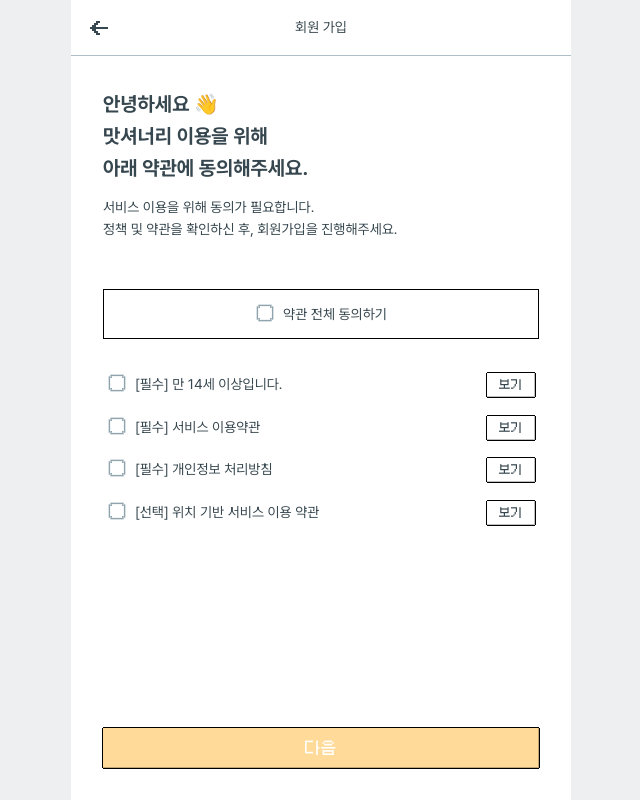
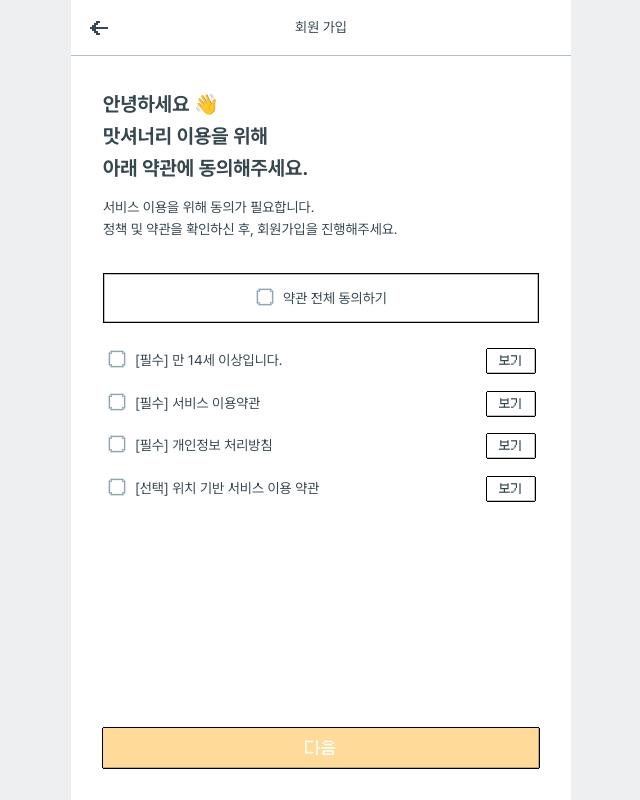
Before and after one commit to bside-4team/4team-client, a Next.js app: page /sign-up in a window 1280 px wide. Shown: the whole page, without its empty margins (319-959 px from the left). Built offline with nearby package versions, Linux system fonts and the light colour scheme; no server answers.

Commit message:
[TAS-243] fix: 회원가입 스타일 수정 작업 완료

```diff
--- a/src/app/sign-up/components/terms/index.tsx
+++ b/src/app/sign-up/components/terms/index.tsx
@@ -43,7 +43,7 @@ export default function Terms({ onNext }: Props) {
           </p>
         </header>
         <section>
-          <div className="mt-12">
+          <div className="mt-[32px]">
             {/* 전체 이용 약관 */}
             <div className={S.agreeAllCheckedVariants({ checked: allCheckedState })}>
               <CheckBox2
@@ -54,7 +54,7 @@ export default function Terms({ onNext }: Props) {
               />
             </div>
 
-            <div className="mt-6">
+            <div className="mt-[16px]">
               {/* 만 14세 이상 */}
               <AgreementCheckbox
                 type="moreThan14"
--- a/src/app/sign-up/components/terms/page.styled.ts
+++ b/src/app/sign-up/components/terms/page.styled.ts
@@ -1,11 +1,12 @@
 import { cva } from 'class-variance-authority';
 import styled from 'styled-components';
 
-export const agreeAllCheckedVariants = cva('flex justify-center border-1 border-solid border-black p-[3%]', {
+export const agreeAllCheckedVariants = cva('flex justify-center p-[3%]', {
   variants: {
     checked: {
-      default: 'bg-white',
-      all: 'bg-secondary-o40',
+      default:
+        'border-[1px] border-solid border-black bg-white shadow-[1px_1px_0px_0px_rgba(0,0,0,0.25)_inset,-1px_-1px_0px_0px_rgba(0,0,0,0.25)_inset]',
+      all: 'border-[1px] border-solid border-[#FF5601] bg-secondary-o40 shadow-[1px_1px_0px_0px_rgba(255,86,1,0.25)_inset,-1px_-1px_0px_0px_rgba(255,86,1,0.25)_inset]',
     },
   },
 });
--- a/src/components/CheckBox/CheckBox2/index.tsx
+++ b/src/components/CheckBox/CheckBox2/index.tsx
@@ -23,7 +23,7 @@ export default function CheckBox2({ checkBoxId, checked, onChangeEvent, label, b
         {...rest}
       />
 
-      <label className={S.checkboxVariants({ bg: bgState })} htmlFor={checkBoxId}>
+      <label className={S.checkboxVariants({ bg: bgState, checked })} htmlFor={checkBoxId}>
         {label}
       </label>
     </div>
--- a/src/components/CheckBox/CheckBox2/style.ts
+++ b/src/components/CheckBox/CheckBox2/style.ts
@@ -8,6 +8,17 @@ export const checkboxVariants = cva(
         default: 'peer-[.checkbox]:peer-checked:bg-ic_checkbox_active',
         orange: 'peer-[.checkbox]:peer-checked:bg-ic_checkbox_bg_orange_active',
       },
+      checked: {
+        true: '',
+        false: '',
+      },
     },
+    compoundVariants: [
+      {
+        bg: 'default',
+        checked: true,
+        className: 'text-white',
+      },
+    ],
   }
 );
```
